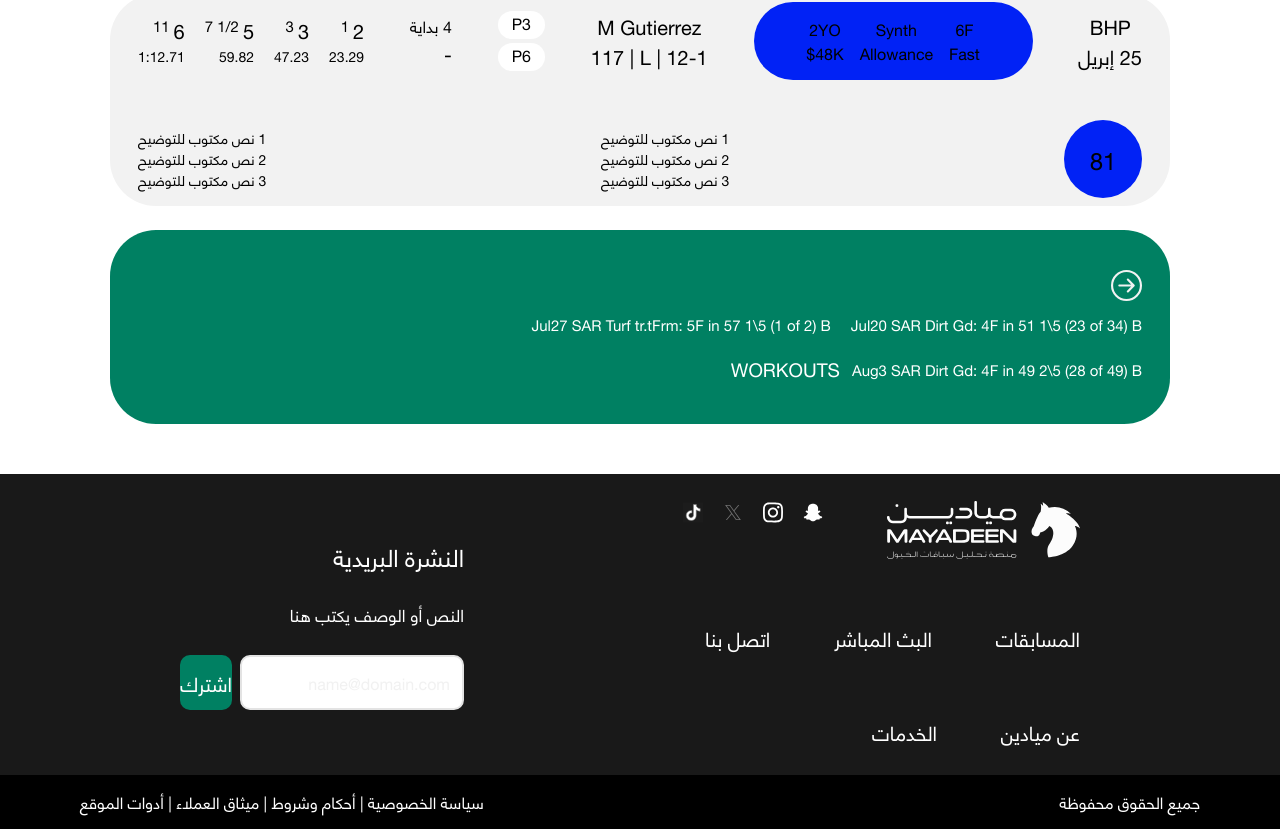
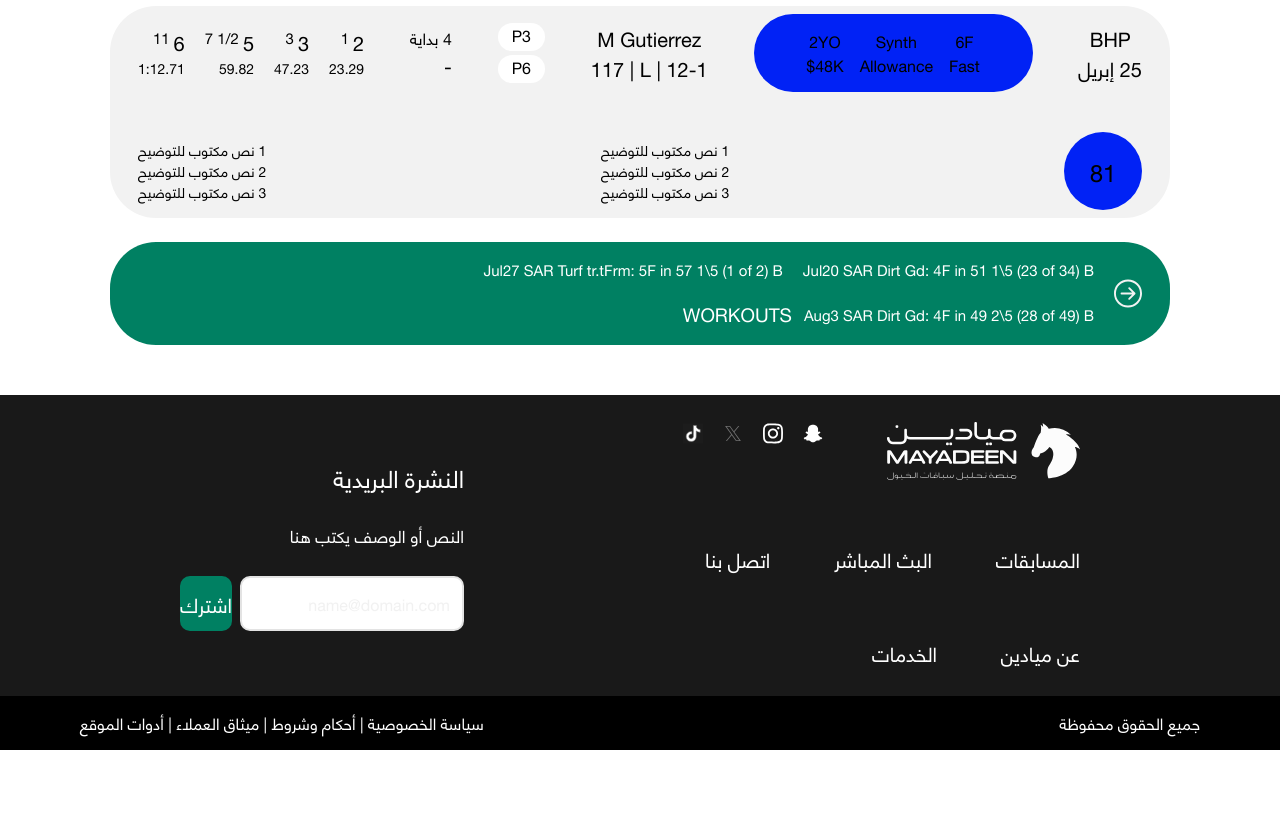
Before and after one commit to mayermamdouh/Ijdcreatives_task, a Next.js app: page / in a window 1280 px wide. Shown: the part 2409-3238 px from the top of the page. After the commit the page ends 3159 px from the top, so only its background shows below. Built offline with nearby package versions, Linux system fonts and the light colour scheme.

Commit message:
update responsive design

```diff
--- a/src/components/first-section.jsx
+++ b/src/components/first-section.jsx
@@ -13,7 +13,7 @@ const FirstPage = () => {
         <p className="text-[20px] sm:text-[28px] md:text-[34px] lg:text-[40px] mb-6">
           العنوان الفرعي هنا او التفاصيل
         </p>
-        <button className="bg-[#FFBF00] text-[#000E5A] w-[141px] h-[36px] rounded-3xl text-[14px] sm:text-[16px] cursor-pointer">
+        <button className="bg-[#FFBF00] text-[#000E5A] w-[141px] sm:w-[160px] md:w-[180px] h-[36px] sm:h-[42px] md:h-[48px] rounded-3xl text-[14px] sm:text-[16px] cursor-pointer">
           <div className="flex flex-row justify-center items-center gap-3">
             <img src="/icons/left-arrow.svg" className="w-4 h-4" />
             اذهب إلى
--- a/src/components/second-section.jsx
+++ b/src/components/second-section.jsx
@@ -45,7 +45,7 @@ const SecondPage = () => {
   ];
   return (
     <div className="flex flex-col px-4 sm:px-[110px] py-[50px] text-right w-[100%]">
-      <div className="text-[61px] text-[#177245]">رزنامة السباقات</div>
+      <div className="text-[30px] sm:text-[48px] md:text-[61px] text-[#177245]">رزنامة السباقات</div>
 
       <div className="relative w-full flex flex-row justify-center mt-7 gap-4">
         <div className="overflow-x-auto w-full sm:w-[85%]">
@@ -59,11 +59,11 @@ const SecondPage = () => {
                   >
                     <div className="flex flex-col ">
                       {date.day === "28" ? (
-                        <div className="text-[57px] text-[#FFBF00]">
+                        <div className="text-[28px] sm:text-[36px] md:text-[57px] text-[#FFBF00]">
                           {date.day}
                         </div>
                       ) : (
-                        <div className="text-[57px] text-[#177245]">
+                        <div className="text-[28px] sm:text-[36px] md:text-[57px] text-[#177245]">
                           {date.day}
                         </div>
                       )}
--- a/src/components/third-section.jsx
+++ b/src/components/third-section.jsx
@@ -262,15 +262,16 @@ const ThirdSection = () => {
             </div>
           </div>
         </section>
-        <div className="flex flex-row-reverse flex-wrap text-[#FFFFFF] w-full h-auto py-10 2xl:h-[49px] 2xl:py-0 bg-[#008062] rounded-[46px] items-center gap-3 px-7">
-          <div className="pl-5 ml-auto">
+        <div className="flex flex-row-reverse justify-between items-center w-full bg-[#008062] text-white px-7 py-4 rounded-[46px]">
+          <div className="pl-5">
             <img
               src="/icons/back-button-white.svg"
               alt="arrow-icon"
-              className="w-[31px] h-[31px]  "
+              className="w-[31px] h-[31px]"
             />
           </div>
-          <div className="flex flex-row-reverse flex-wrap items-center gap-5">
+
+          <div className="flex flex-row-reverse flex-wrap gap-5 items-center">
             <div className="text-[15px]">
               Jul20 SAR Dirt Gd: 4F in 51 1\5 (23 of 34) B
             </div>
@@ -278,7 +279,7 @@ const ThirdSection = () => {
               Jul27 SAR Turf tr.tFrm: 5F in 57 1\5 (1 of 2) B
             </div>
             <div className="flex flex-row items-center pl-4">
-              <span className="mr-3 text-[15px] sm:text-[19px]  break-all">
+              <span className="mr-3 text-[15px] sm:text-[19px] break-all">
                 WORKOUTS
               </span>
               <div className="text-[15px]">
```
